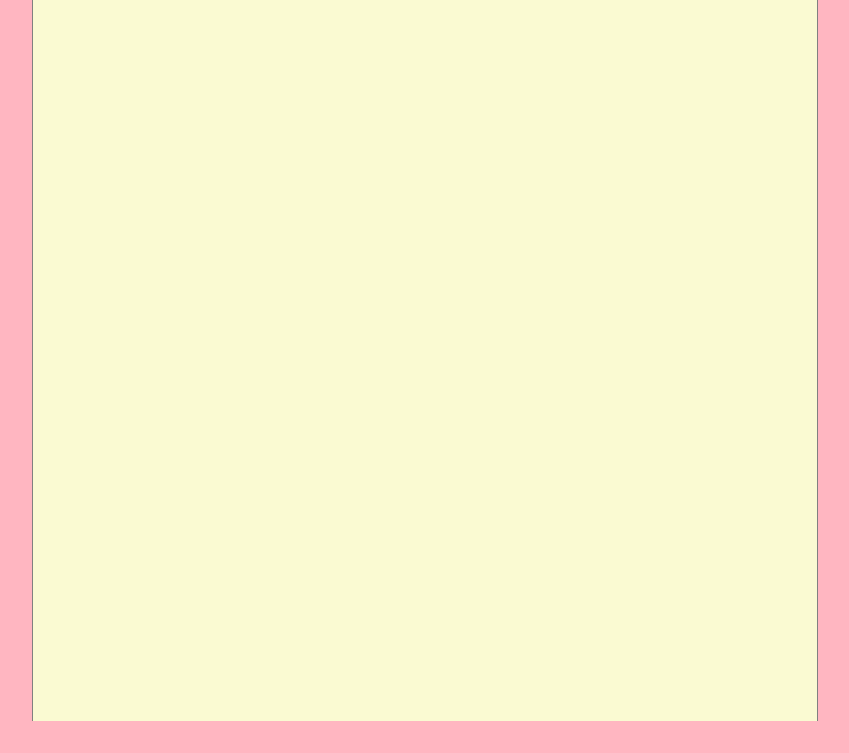
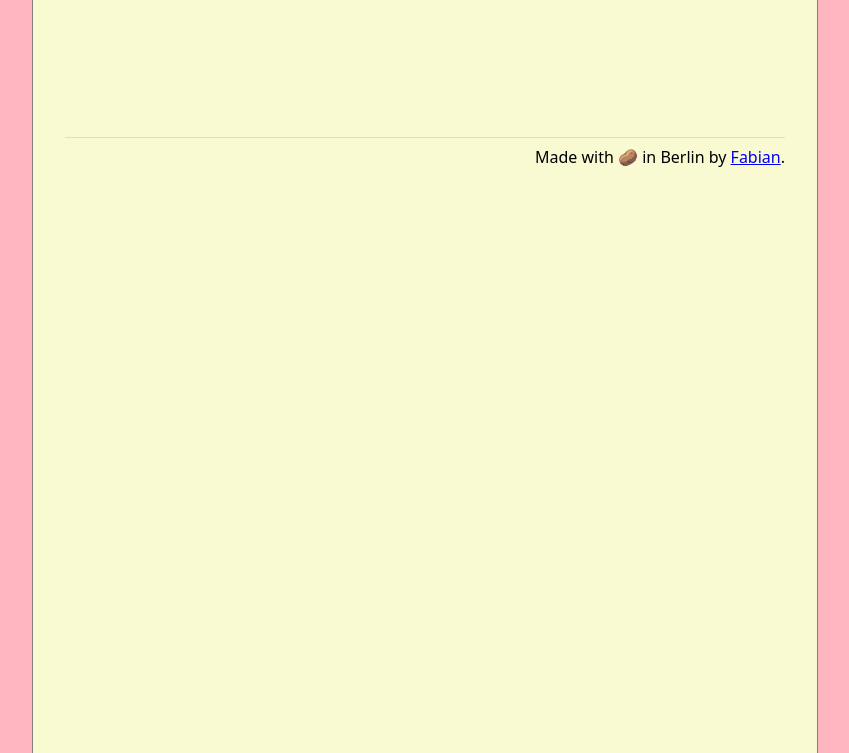
Before and after one commit to capnfabs/reasons-to-celebrate, a website built with Vite: page index.html in a window 1280 px wide. Shown: the part 79-832 px from the top of the page, without its empty margins (215-1064 px from the left). Before the commit the page ends 800 px from the top, so only its background shows below. Built offline with nearby package versions, Linux system fonts and the light colour scheme; a web font is replaced by a local one; what vanjs-core would draw is missing.

Commit message:
More things

```diff
--- a/index.html
+++ b/index.html
@@ -13,7 +13,12 @@
     <h1>We all need more reasons to celebrate.</h1>
     <div id="appTarget1" class="padding-v"></div>
     <div id="appTarget2" class="padding-v"></div>
+    <div class="align-right">
+      <hr>
+      Made with 🥔 in Berlin by <a href="https://capnfabs.net">Fabian</a>.
+    </div>
   </div>
+
   <script type="module" src="./src/app.ts"></script>
 </body>
 
--- a/src/styles.css
+++ b/src/styles.css
@@ -1,11 +1,10 @@
 @import url('https://fonts.googleapis.com/css2?family=Poetsen+One&display=swap');
-/*
-@import url("https://cdn.jsdelivr.net/npm/water.css@2/out/water.css");
-*/
+
+/* @import url("https://cdn.jsdelivr.net/npm/water.css@2/out/water.css"); */
+
 
 
 :root {
-  /*--header-font-family: "Delicious Handrawn", "Arial";*/
   --header-font-family: "Poetsen One", "Arial";
   --header-font-weight: 400;
   --body-font-family: system-ui, -apple-system, "Segoe UI", Roboto, "Helvetica Neue", "Noto Sans", "Liberation Sans", Arial, sans-serif, "Apple Color Emoji", "Segoe UI Emoji", "Segoe UI Symbol", "Noto Color Emoji";
@@ -36,6 +35,12 @@ h6 {
   font-weight: var(--header-font-weight);
 }
 
+hr {
+  border: none;
+  border-top: 1px solid #dbdbdb;
+  border-top: 1px solid var(--border);
+}
+
 .content-container {
   background-color: rgb(250, 250, 210);
   overflow-y: auto;
@@ -43,9 +48,14 @@ h6 {
   max-width: 45rem;
   padding-left: 2em;
   padding-right: 2em;
+  padding-bottom: 2em;
   margin: 0 auto;
   border-left: solid 1px #808080;
   border-right: solid 1px #808080;
+}
+
+.align-right {
+  text-align: right;
 }
 
 .padding-v {
```
Also changed, not shown: README.md.
